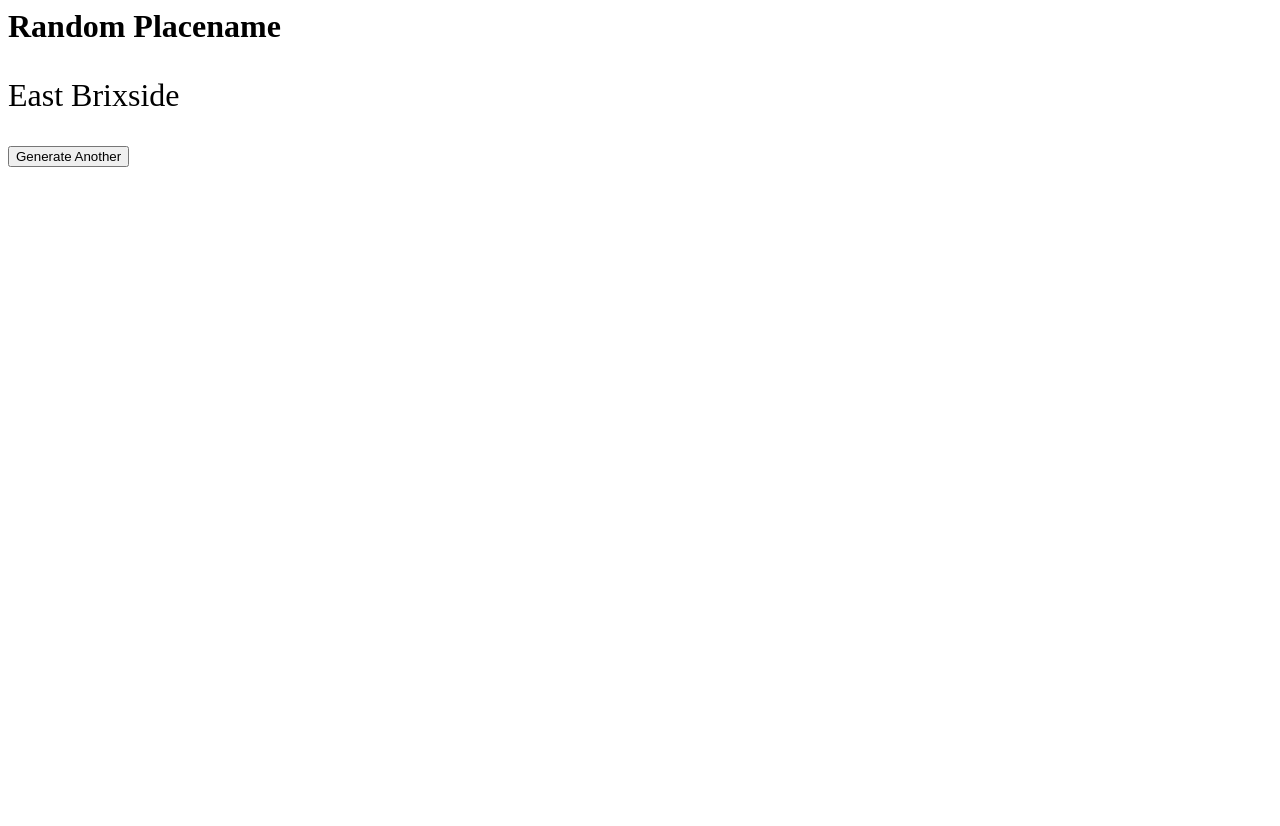
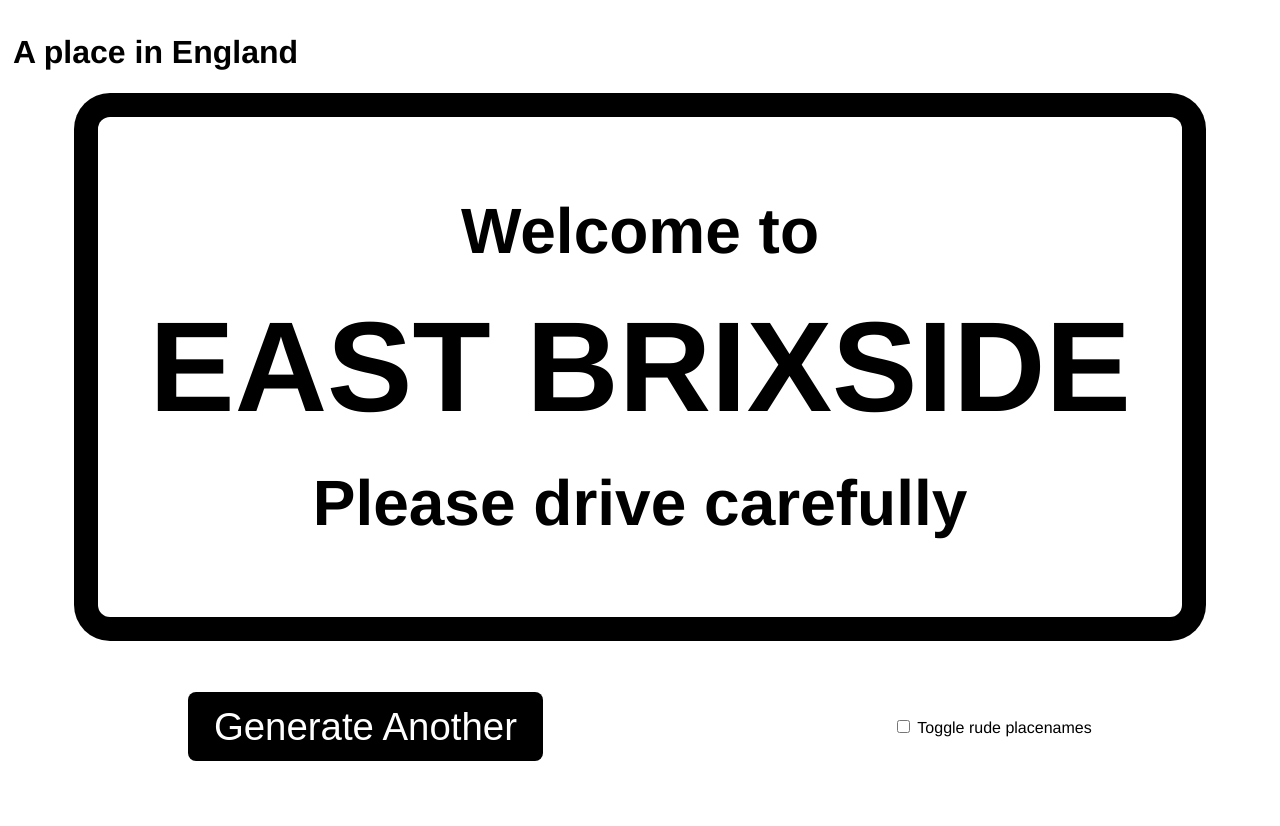
Before and after one commit to alextea/placenames, a Flask app: page / in a window 1280 px wide. Before the commit the page ends 167 px from the top, so only its background shows below. Run offline with Flask 3, Linux system fonts and the light colour scheme.

Commit message:
Style the page to look like a road sign

```diff
--- a/flask_app/app.py
+++ b/flask_app/app.py
@@ -1,4 +1,4 @@
-from flask import Flask, render_template_string
+from flask import Flask, render_template
 from placenames.generate_placename import generate_common_placenames
 
 app = Flask(__name__)
@@ -7,20 +7,7 @@ app = Flask(__name__)
 @app.route("/")
 def home():
     placename = generate_common_placenames()
-    html = """
-    <html>
-        <head><title>Random Placename Generator</title></head>
-        <body>
-            <h1>Random Placename</h1>
-            <p style="font-size:2em;">{{ placename }}</p>
-            <form method="get">
-                <button type="submit">Generate Another</button>
-            </form>
-        </body>
-    </html>
-    """
-    return render_template_string(html, placename=placename)
-
+    return render_template("home.html", placename=placename)
 
 if __name__ == "__main__":
     app.run(debug=True)
--- a/flask_app/static/site.css
+++ b/flask_app/static/site.css
@@ -1,27 +1,54 @@
-.navbar {
-    background-color: lightslategray;
-    font-size: 1em;
-    font-family: 'Trebuchet MS', 'Lucida Sans Unicode', 'Lucida Grande', 'Lucida Sans', Arial, sans-serif;
-    color: white;
-    padding: 8px 5px 8px 5px;
+.body-content {
+  padding: 5px;
+  font-family: Helvetica, Arial, sans-serif;
 }
 
-.navbar a {
-    text-decoration: none;
-    color: inherit;
+.grid-row {
+  display: flex;
+  flex-direction: row;
+  justify-content: space-around;
+  align-items: center;
+  margin-bottom: 4vw;
 }
 
-.navbar-brand {
-    font-size: 1.2em;
-    font-weight: 600;
+.placename-container {
+  --border-width: 24px;
+  --border-radius: 36px;
+  --inner-radius: calc(var(--border-radius) - var(--border-width));
+
+  background: #000;
+  border-radius: var(--border-radius);
+  padding: var(--border-width);
+  align-content: center;
 }
 
-.navbar-item {
-    font-variant: small-caps;
-    margin-left: 30px;
+.placename {
+  background-color: #fff;
+  border-radius: var(--inner-radius);
+  padding: 4vw;
 }
 
-.body-content {
-    padding: 5px;
-    font-family:'Segoe UI', Tahoma, Geneva, Verdana, sans-serif;
+.placename h2 {
+  font-size: 10vw;
+  text-transform: uppercase;
+  text-align: center;
+  margin: 0;
 }
+
+.placename p {
+  font-size: 5vw;
+  font-weight: 600;
+  text-align: center;
+  margin: 0;
+  padding: 2vw;
+}
+
+button {
+  background-color: #000;
+  color: #fff;
+  border: none;
+  padding: 1vw 2vw;
+  font-size: 3vw;
+  border-radius: 8px;
+  cursor: pointer;
+}
--- a/flask_app/templates/base.html
+++ b/flask_app/templates/base.html
@@ -7,15 +7,9 @@
 </head>
 
 <body>
-        <div class="navbar">
-            <a href="{{ url_for('home') }}" class="navbar-brand">Home</a>
-            <a href="{{ url_for('about') }}" class="navbar-item">About</a>
-        </div>
-
   <div class="body-content">
     {% block content %}
     {% endblock %}
-            <hr/>
   </div>
 </body>
 </html>
--- a/flask_app/templates/home.html
+++ b/flask_app/templates/home.html
@@ -1,5 +1,28 @@
 {% extends 'base.html' %}
 
 {% block content %}
-    <h1>{% block title %} Welcome to your Flask app! {% endblock %}</h1>
+  <h1>{% block title %}A place in England{% endblock %}</h1>
+
+  <div class="grid-row">
+    <div class="placename-container">
+      <div class="placename">
+        <p>Welcome to</p>
+        <h2>{{ placename }}</h2>
+        <p>Please drive carefully</p>
+      </div>
+    </div>
+  </div>
+
+  <form method="get">
+    <div class="grid-row">
+        <div>
+          <button type="submit">Generate Another</button>
+        </div>
+
+        <div>
+          <input type="checkbox" id="rude-places" name="rude_places" value="true" {% if rude_places %}checked{% endif %}>
+          <label for="rude-places">Toggle rude placenames</label>
+        </input>
+    </div>
+  </form>
 {% endblock %}
```
Lines whose indentation alone changed are shown as unchanged.
